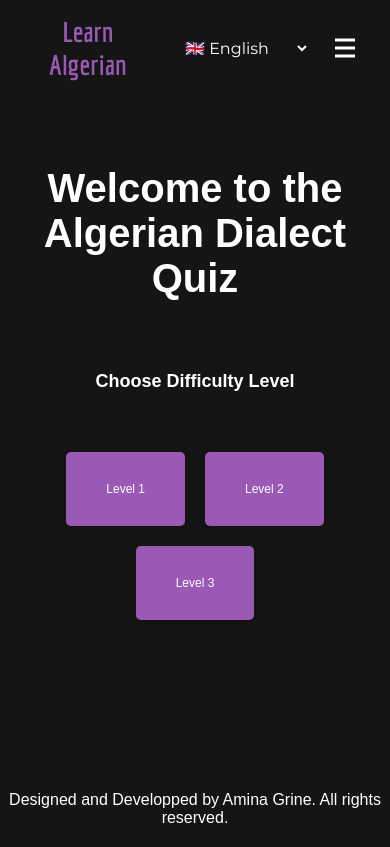
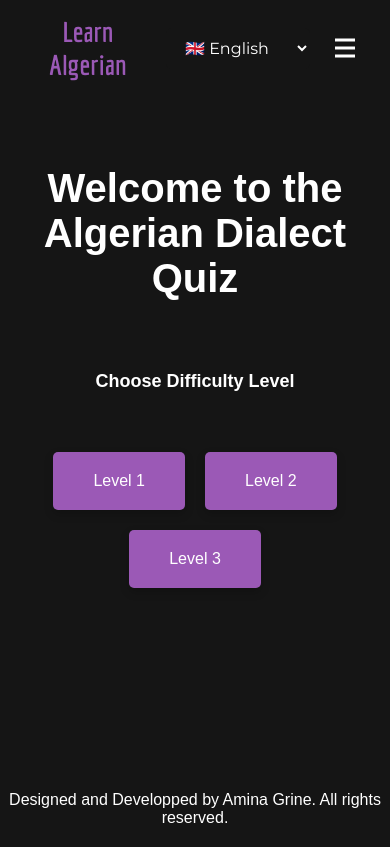
Before and after one commit to aminagr/AlgerianDialect, a React (Vite) app: page /quiz in a window 390 px wide. Built offline with nearby package versions, Linux system fonts and the light colour scheme.

Commit message:
Quiz style

```diff
--- a/src/pages/QuizPage.jsx
+++ b/src/pages/QuizPage.jsx
@@ -141,7 +141,7 @@ const QuizPage = () => {
       />
       {!startQuiz ? (
         <div className="welcome">
-          <h1>{translations[language].welcome}</h1>
+          <h1 className='welcomeText'>{translations[language].welcome}</h1>
           <h2 className='titre-difficulte'>{translations[language].difficultyTitle}</h2>
           {['niveau1', 'niveau2', 'niveau3'].map((lvl) => (
             <button
--- a/src/styles/Quiz.css
+++ b/src/styles/Quiz.css
@@ -44,6 +44,7 @@ button {
 .level-button{
   background-color: #9b59b6;
   padding: 30px 40px;
+  font-size: 18px;
 }
 .level-button:hover{
   background-color: var(--purple-hover);
@@ -153,6 +154,18 @@ select:hover {
 }
 
 @media (max-width: 600px) {
+
+  titre-difficulte{font-size: 18px;
+  }
+  .welcomeTitre{
+    font-size: 20px;
+  }
+  .level-button{
+
+    padding: 20px 40px;
+    font-size: 16px;
+  }
+
   h1 {
       font-size: 60px;
   }
```
